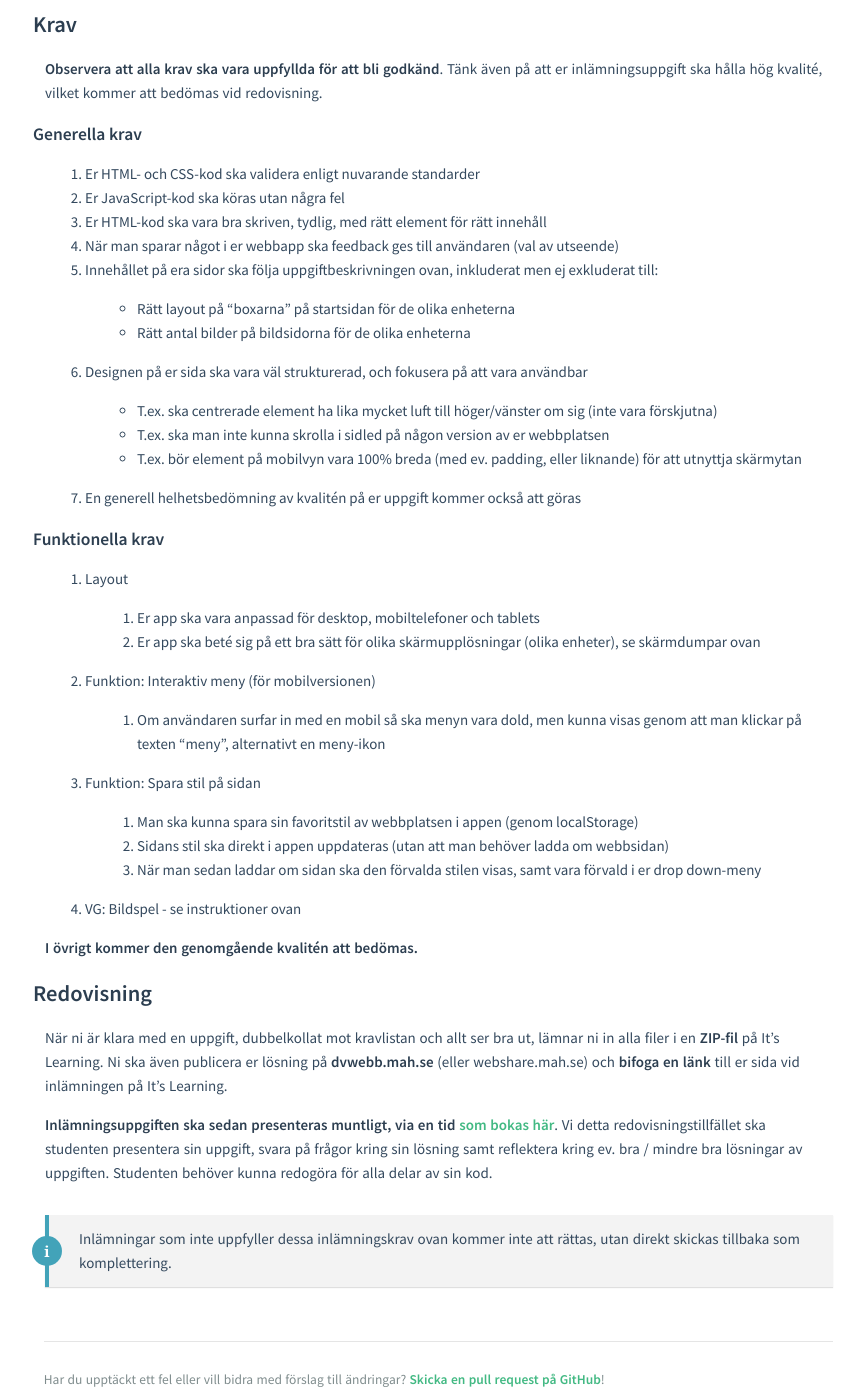
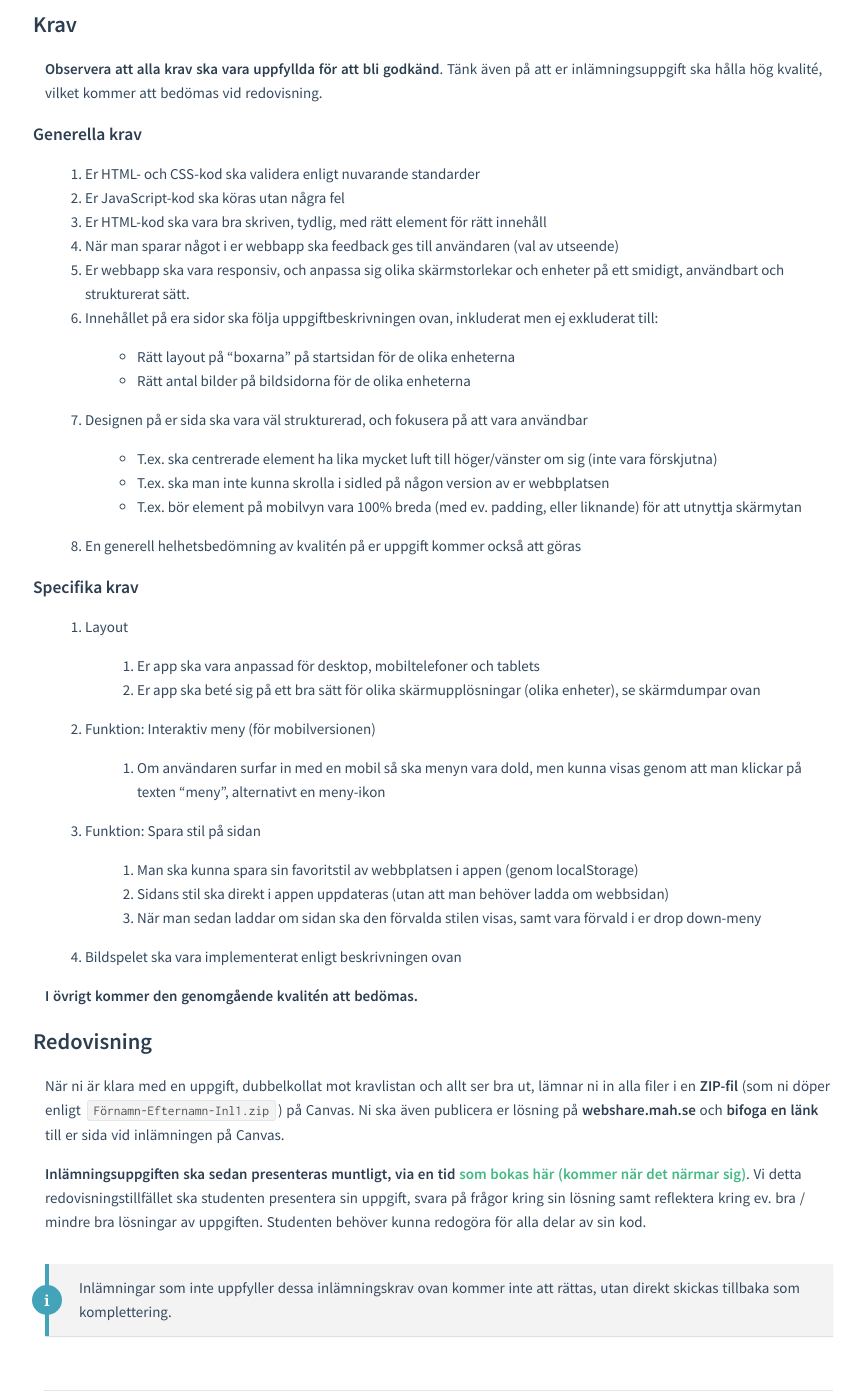
Before and after one commit to mau-dvmt/mah-dv.github.io, a Jekyll site: the page built from courses/da344a-da355a/assignments/as1.md, in a window 1280 px wide and 1400 px high, scrolled down 8837 px. Shown: the whole window, without its empty margins (207-1071 px from the left). Built offline with Jekyll 4.4.1, drawn with Linux system fonts in a browser that asks for light colours; some of the changed text lies outside the part shown.

Commit message:
Updated requirements on assignment 1

```diff
--- a/courses/da344a-da355a/assignments/as1.md
+++ b/courses/da344a-da355a/assignments/as1.md
@@ -58,7 +58,7 @@ Skärmdumpar på hur det kan se ut på de olika enheterna (och hur era delar av
 ![Resultatbild](images/mobile2.png)
 ![Resultatbild](images/mobile2b.png)
 
-#### VG- Bildspel
+#### Bildspel
 
 Här ska bildspelet ligga, se krav för detta nedan.
 
@@ -80,9 +80,9 @@ Er mobil-version av webbplatsen ska ha en meny som är utfällbar/ihopfällbar g
 
 Ni ska i er webbapp kunna spara information kring vilken stil på sidan som användaren vill visa. Det ska finnas tre olika layouter (tre olika CSS-varianter (olika CSS-dokument) på er webbplats) som användaren ska kunna välja mellan. Detta ska sparas genom **"localStorage"**, och den valda stilen ska automatiskt laddas in när användaren besöker sidan. Att välja stil på webbsidan görs lämpligen genom en drop down-meny, då den aktuella stilen är förvald.
 
-#### För VG - Ett bildspel
+#### Ett bildspel
 
-För VG ska ni även bygga ett bildspel i JavaScript som ska ha följande funktionalitet:
+Ni ska även bygga ett bildspel i JavaScript som ska ha följande funktionalitet:
 
 *   Bildspelet ska byta bild var tredje sekund när sidan laddas (när listan på bilder är slut, då börjar bildspelet om)
 *   Bilderna ska i någon mån aninmeras (t.ex. genom CSS-egenskapen `transition`)
@@ -101,16 +101,17 @@ För VG ska ni även bygga ett bildspel i JavaScript som ska ha följande funkti
 2. Er JavaScript-kod ska köras utan några fel
 3. Er HTML-kod ska vara bra skriven, tydlig, med rätt element för rätt innehåll
 4. När man sparar något i er webbapp ska feedback ges till användaren (val av utseende)
-5. Innehållet på era sidor ska följa uppgiftbeskrivningen ovan, inkluderat men ej exkluderat till:
+5. Er webbapp ska vara responsiv, och anpassa sig olika skärmstorlekar och enheter på ett smidigt, användbart och strukturerat sätt.
+6. Innehållet på era sidor ska följa uppgiftbeskrivningen ovan, inkluderat men ej exkluderat till:
     - Rätt layout på "boxarna" på startsidan för de olika enheterna
     - Rätt antal bilder på bildsidorna för de olika enheterna
-6. Designen på er sida ska vara väl strukturerad, och fokusera på att vara användbar
+7. Designen på er sida ska vara väl strukturerad, och fokusera på att vara användbar
     - T.ex. ska centrerade element ha lika mycket luft till höger/vänster om sig (inte vara förskjutna)
     - T.ex. ska man inte kunna skrolla i sidled på någon version av er webbplatsen
     - T.ex. bör element på mobilvyn vara 100% breda (med ev. padding, eller liknande) för att utnyttja skärmytan
-7. En generell helhetsbedömning av kvalitén på er uppgift kommer också att göras
+8. En generell helhetsbedömning av kvalitén på er uppgift kommer också att göras
 
-### Funktionella krav
+### Specifika krav
 
 1.  Layout
     1.  Er app ska vara anpassad för desktop, mobiltelefoner och tablets
@@ -121,15 +122,15 @@ För VG ska ni även bygga ett bildspel i JavaScript som ska ha följande funkti
     1.  Man ska kunna spara sin favoritstil av webbplatsen i appen (genom localStorage)
     2.  Sidans stil ska direkt i appen uppdateras (utan att man behöver ladda om webbsidan)
 	3.  När man sedan laddar om sidan ska den förvalda stilen visas, samt vara förvald i er drop down-meny
-4.  VG: Bildspel - se instruktioner ovan
+4.  Bildspelet ska vara implementerat enligt beskrivningen ovan
 
 **I övrigt kommer den genomgående kvalitén att bedömas.**
 
 ## Redovisning
 
-När ni är klara med en uppgift, dubbelkollat mot kravlistan och allt ser bra ut, lämnar ni in alla filer i en **ZIP-fil** på It's Learning. Ni ska även publicera er lösning på **dvwebb.mah.se** (eller webshare.mah.se) och **bifoga en länk** till er sida vid inlämningen på It's Learning.
+När ni är klara med en uppgift, dubbelkollat mot kravlistan och allt ser bra ut, lämnar ni in alla filer i en **ZIP-fil** (som ni döper enligt `Förnamn-Efternamn-Inl1.zip`) på Canvas. Ni ska även publicera er lösning på **webshare.mah.se** och **bifoga en länk** till er sida vid inlämningen på Canvas.
 
-**Inlämningsuppgiften ska sedan presenteras muntligt, via en tid [som bokas här](https://doodle.com/poll/95gvnnhnsgkmxukr)**. Vi detta redovisningstillfället ska studenten presentera sin uppgift, svara på frågor kring sin lösning samt reflektera kring ev. bra / mindre bra lösningar av uppgiften. Studenten behöver kunna redogöra för alla delar av sin kod.
+**Inlämningsuppgiften ska sedan presenteras muntligt, via en tid [som bokas här (kommer när det närmar sig)](#)**. Vi detta redovisningstillfället ska studenten presentera sin uppgift, svara på frågor kring sin lösning samt reflektera kring ev. bra / mindre bra lösningar av uppgiften. Studenten behöver kunna redogöra för alla delar av sin kod.
 
 Inlämningar som inte uppfyller dessa inlämningskrav ovan kommer inte att rättas, utan direkt skickas tillbaka som komplettering.
 {: .info}
```
Also changed, not shown: other parts of courses/da344a-da355a/assignments/as1.md (+1 -1 lines), _data/da344a-da355a.yml (+6 -6 lines), courses/da344a-da355a/assignments/as2.md (+1 -1 lines), courses/da344a-da355a/exercises/bootcamp-app/ex1.md (+2 -2 lines), courses/da344a-da355a/exercises/extra-media.md (+3 -3 lines).
